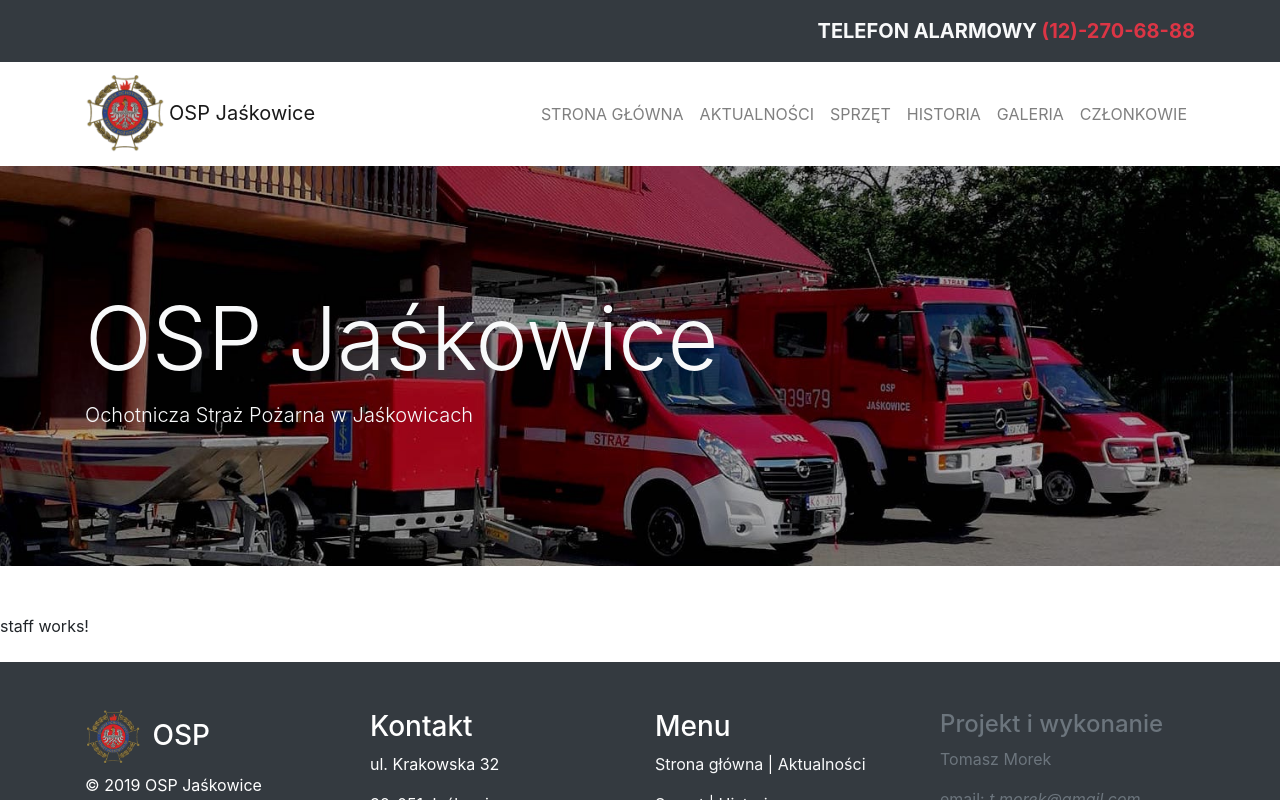
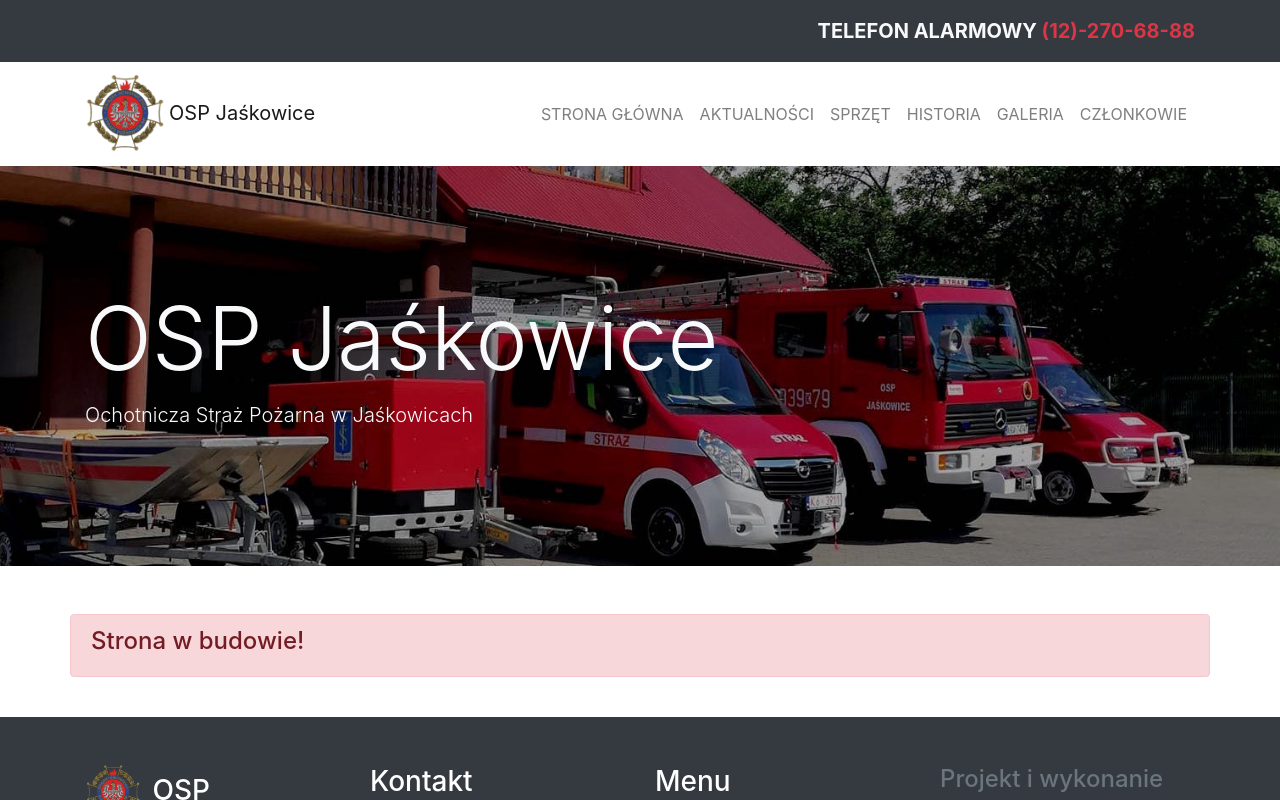
Before and after one commit to tomek199/osp, an Angular app: page /staff in a window 1280 px wide. Shown: the top 800 px of the page. Built offline with nearby package versions, Linux system fonts and the light colour scheme.

Commit message:
#8 Add alerts for pages in progress

```diff
--- a/src/app/app.component.html
+++ b/src/app/app.component.html
@@ -96,7 +96,7 @@
         </p>
         <p>
           <a [routerLink]="'gallery'" class="text-light">Galeria</a> |
-          <a [routerLink]="'crew'" class="text-light">Członkowie</a>
+          <a [routerLink]="'staff'" class="text-light">Członkowie</a>
         </p>
       </div>
       <div class="col-3 text-muted">
--- a/src/app/equipment/equipment.component.html
+++ b/src/app/equipment/equipment.component.html
@@ -1,3 +1,7 @@
-<p>
-  equipment works!
-</p>
+<div class="container">
+  <div class="row">
+    <div class="col-12 alert alert-danger">
+      <h4 class="alert-heading">Strona w budowie!</h4>
+    </div>
+  </div>
+</div>
--- a/src/app/fb-widget/fb-widget.component.html
+++ b/src/app/fb-widget/fb-widget.component.html
@@ -1,6 +1,6 @@
 <iframe src="https://www.facebook.com/plugins/page.php?href=https%3A%2F%2Fwww.facebook.com%2F1119049648113885&tabs=timeline&width=500&height=800&small_header=true&adapt_container_width=true&hide_cover=true&show_facepile=false&appId"
         width="500"
-        height="600"
+        height="{{height}}"
         style="border:none;
         overflow:hidden"
         scrolling="no"
--- a/src/app/fb-widget/fb-widget.component.ts
+++ b/src/app/fb-widget/fb-widget.component.ts
@@ -1,15 +1,20 @@
-import { Component, OnInit } from '@angular/core';
+import {Component, Input, OnChanges, OnInit, SimpleChanges} from '@angular/core';
 
 @Component({
   selector: 'app-fb-widget',
   templateUrl: './fb-widget.component.html',
   styleUrls: ['./fb-widget.component.scss']
 })
-export class FbWidgetComponent implements OnInit {
+export class FbWidgetComponent implements OnInit, OnChanges {
+
+  @Input()
+  height: number = 500;
 
   constructor() { }
 
   ngOnInit() {
   }
 
+  ngOnChanges(changes: SimpleChanges): void {
+  }
 }
--- a/src/app/gallery/gallery.component.html
+++ b/src/app/gallery/gallery.component.html
@@ -1,3 +1,7 @@
-<p>
-  gallery works!
-</p>
+<div class="container">
+  <div class="row">
+    <div class="col-12 alert alert-danger">
+      <h4 class="alert-heading">Strona w budowie!</h4>
+    </div>
+  </div>
+</div>
--- a/src/app/home/home.component.html
+++ b/src/app/home/home.component.html
@@ -5,12 +5,12 @@
       <hr>
       <h5>W ciągu ostatnich lat nasza jednostka została nie tylko zmodernizowana i wzbogacona o nowe pojazdy, ale co najważniejsze posiadamy najlepszą ekipę ratowniczą w naszej okolicy. Dowodzą temu zwycięstwa w zawodach strażackich przez kilka lat z rzędu.</h5>
       <p class="lead">Chcielibyśmy zaprosić do odwiedzania naszej strony, na której będziemy prezentować nasze akcje gaśnicze, galerię zdjęć, oraz wiele innych ważnych dla nas spraw, którymi chcielibyśmy się z Wami podzielić.</p>
-      <img src="assets/images/barrack.jpg">
+      <img src="assets/images/barrack.jpg" class="w-100">
     </div>
     <div class="col-md-5 mb-5">
       <h2>Aktualności</h2>
       <hr>
-      <app-fb-widget></app-fb-widget>
+      <app-fb-widget [height]="600"></app-fb-widget>
     </div>
   </div>
 </div>
--- a/src/app/staff/staff.component.html
+++ b/src/app/staff/staff.component.html
@@ -1,3 +1,7 @@
-<p>
-  staff works!
-</p>
+<div class="container">
+  <div class="row">
+    <div class="col-12 alert alert-danger">
+      <h4 class="alert-heading">Strona w budowie!</h4>
+    </div>
+  </div>
+</div>
```
